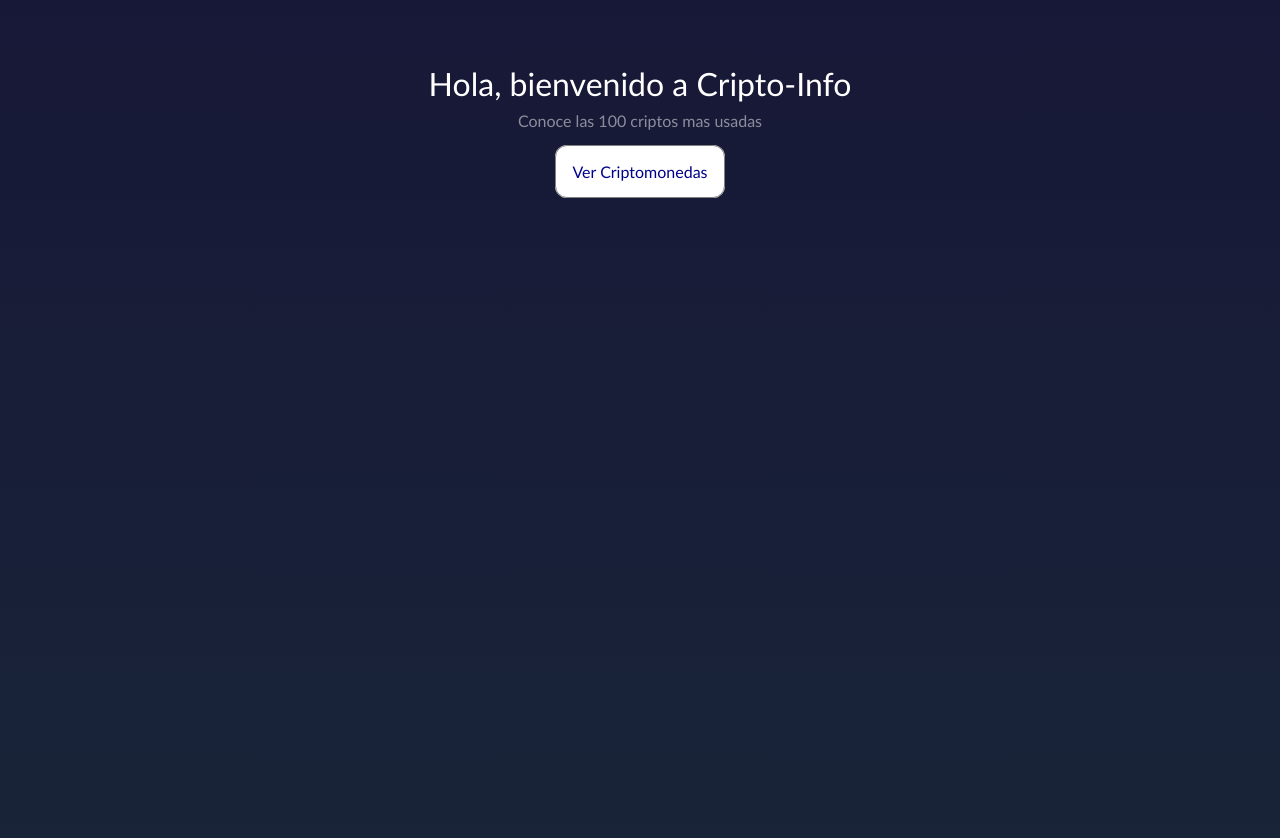
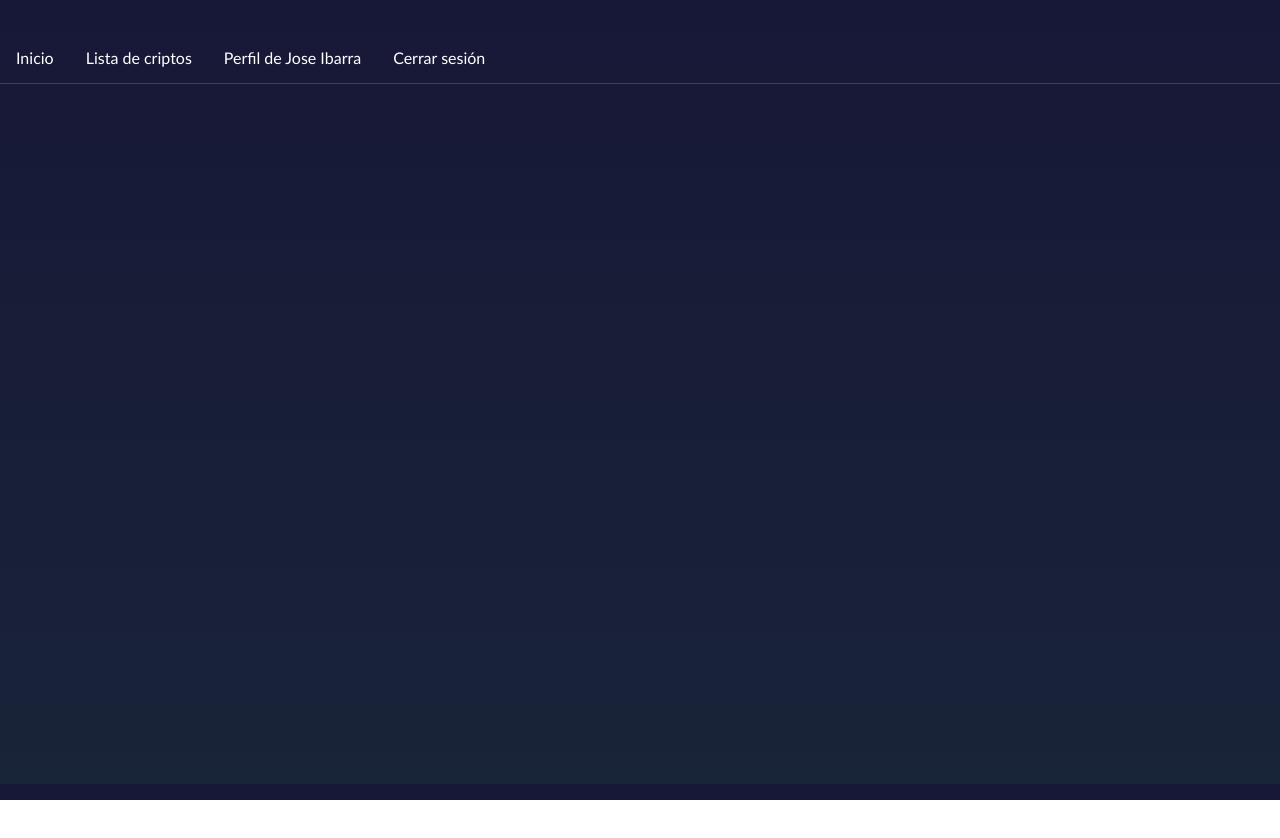
Before and after one commit to joseibarra97/proyecto-react-edteam, a React (Vite) app: page / in a window 1280 px wide. Shown: the top 838 px of the page. After the commit the page ends 800 px from the top, so only its background shows below. Built offline with nearby package versions, Linux system fonts and the light colour scheme; sample sign-in values are in the browser's storage.

Commit message:
Se reposicionó login

```diff
--- a/src/main.jsx
+++ b/src/main.jsx
@@ -25,11 +25,13 @@ ReactDOM.createRoot(document.getElementById('root')).render(
             <Routes>
             {/* Para optimizar aun mas nuestra pagina, debemos hacer uso del componente <Outlet /> que colocamos en el archivo App.jsx esto nos permite crear un nuevo componente padre aqui el cual tiene el inicio como path='/' y de element={<App />} en ese archivo App.jsx se agrega el menu para evitar que este sea cargado siempre aqui */}
 
-                <Route path='/' element={<Home />}/>
-
                 <Route path='/' element={<App />}>
                     <Route path='perfil' element={<Perfil />}/>
                 </Route>
+
+                <Route path='/' element={<Home />}/>
+
+
 
                 <Route path='/criptomonedas' element={<App />}>
                     <Route index element={<Cuadricula />}/>
```
